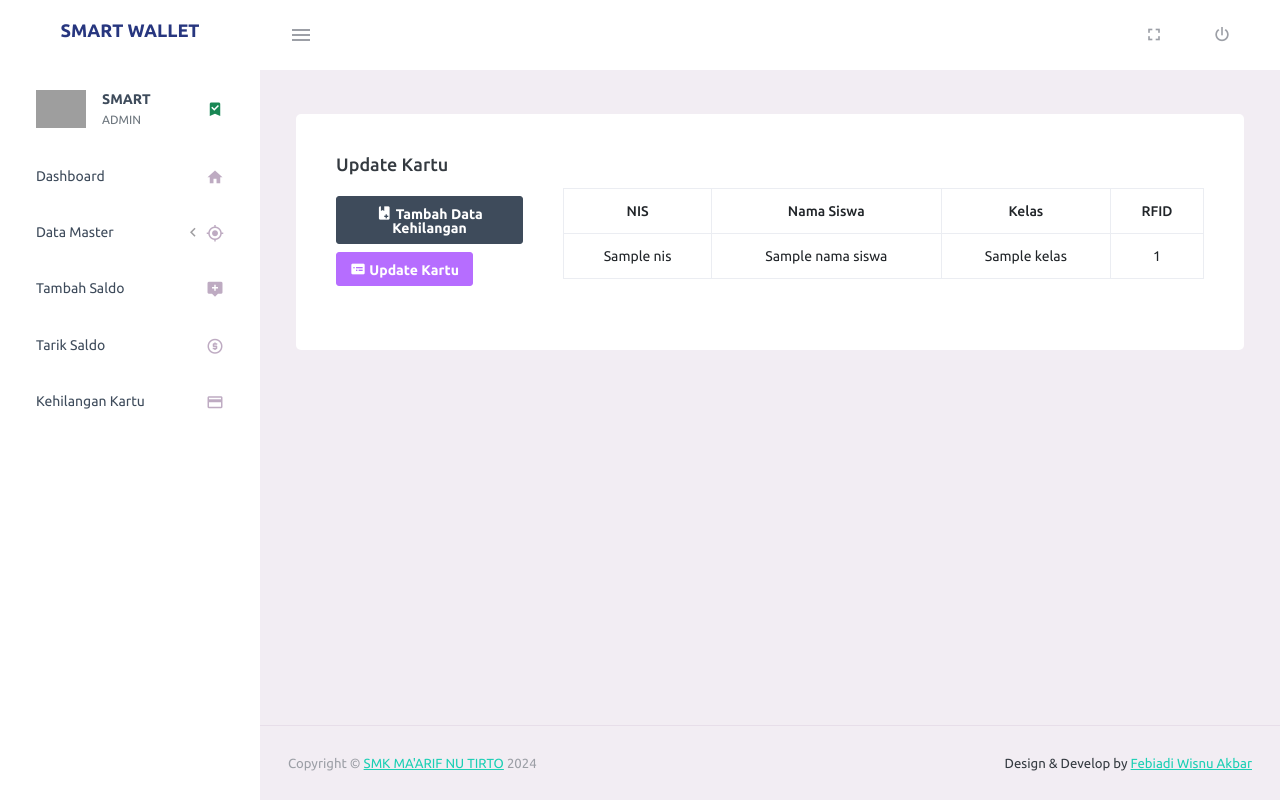
After one commit to fbiakbr/nanowallet, a CodeIgniter 4 app: template app/Views/admin/update_kartu.php in a window 1280 px wide. The commit adds this page. Run offline with PHP 8.4 and a stand-in for CodeIgniter, Linux system fonts and the light colour scheme; the template is opened without the code that fills it: most values are stand-ins (such as "Sample title", 1, 10 or a date in 2020); some libraries are stand-ins or nearby versions; grey boxes are pictures that could not be loaded.

Commit message:
add kehilangan kartu

```diff
--- a/app/Config/App.php
+++ b/app/Config/App.php
@@ -17,7 +17,7 @@ class App extends BaseConfig
      *
      *    http://example.com/
      */
-    public string $baseURL = 'http://localhost/nanowallet/public/';
+    public string $baseURL = 'http://localhost:8080/';
 
     /**
      * Allowed Hostnames in the Site URL other than the hostname in the baseURL.
--- a/app/Views/admin/layout/template.php
+++ b/app/Views/admin/layout/template.php
@@ -108,6 +108,12 @@
                             <i class="mdi mdi-coin menu-icon"></i>
                         </a>
                     </li>
+                    <li class="nav-item">
+                        <a class="nav-link" href="<?= base_url('admin/kehilangan_kartu') ?>">
+                            <span class="menu-title">Kehilangan Kartu</span>
+                            <i class="mdi mdi-credit-card menu-icon"></i>
+                        </a>
+                    </li>
                 </ul>
             </nav>
             <!-- partial -->
--- /dev/null
+++ b/app/Views/admin/update_kartu.php
@@ -0,0 +1,98 @@
+<?= $this->extend('admin/layout/template'); ?>
+<?= $this->section('content'); ?>
+<div class="content-wrapper">
+    <div class="row">
+        <div class="col-md-12 grid-margin stretch-card">
+            <div class="card">
+                <div class="card-body">
+                    <h4 class="card-title">Update Kartu</h4>
+                    <div class="row">
+                        <div class="col-md-3">
+                            <div class="form-group">
+                                <button onclick="tambah_data_kehilangan()" id="btnTambah" class="btn btn-sm mt-2 btn-dark"><i class="mdi mdi-book-plus"></i> Tambah Data Kehilangan</button>
+                                <button onclick="update_kartu()" id="btnUpdate" class="btn btn-sm mt-2 btn-primary"><i class="mdi mdi-card-bulleted"></i> Update Kartu</button>
+                            </div>
+                        </div>
+                        <div class="col-md-9 table-responsive">
+                            <table id="siswa" class="table table-bordered">
+                                <thead class="text-center">
+                                    <tr>
+                                        <th>NIS</th>
+                                        <th>Nama Siswa</th>
+                                        <th>Kelas</th>
+                                        <th>RFID</th>
+                                    </tr>
+                                </thead>
+                                <tbody class="text-center">
+                                    <tr>
+                                        <td><?= $nis ?></td>
+                                        <td><?= $nama_siswa ?></td>
+                                        <td><?= $kelas ?></td>
+                                        <td><?= $rfid ?></td>
+                                    </tr>
+                                </tbody>
+                            </table>
+                        </div>
+                    </div>
+                </div>
+            </div>
+        </div>
+    </div>
+</div>
+<script>
+    let btnUpdate = document.getElementById('btnUpdate');
+    let btnTambah
+
+    function update_kartu() {
+        Swal.fire({
+            title: 'Scan RFID',
+            input: 'text',
+            inputAttributes: {
+                autocapitalize: 'off'
+            },
+            showConfirmButton: false,
+            preConfirm: (newRfid) => {
+                let newRfidValue = newRfid;
+                console.log(newRfidValue);
+                if (!newRfidValue) {
+                    Swal.showValidationMessage('RFID harus diisi')
+                } else if (newRfidValue.length != 10) {
+                    Swal.showValidationMessage('RFID harus 10 digit')
+                } else if (newRfidValue.match(/[^0-9]/)) {
+                    Swal.showValidationMessage('RFID harus angka')
+                } else if (newRfidValue == '<?= $rfid ?>')
+                    Swal.showValidationMessage('RFID tidak boleh sama dengan sebelumnya')
+                else {
+                    $.ajax({
+                        url: '<?= base_url('admin/save_kartu') ?>',
+                        type: 'POST',
+                        data: {
+                            rfid: newRfidValue,
+                            nis: '<?= $nis ?>'
+                        },
+                        success: function(response) {
+                            Swal.fire('Success!', 'Data has been updated.', 'success');
+                        },
+                        error: function(error) {
+                            Swal.fire('Error!', 'There was an error updating the data.', 'error');
+                        }
+                    });
+                }
+            }
+        })
+    }
+
+    function tambah_data_kehilangan() {
+        Swal.fire({
+            title: "Tambah Data Kehilangan?",
+            showCancelButton: true,
+            confirmButtonText: "Ya, Tambah",
+            cancelButtonText: "Batal",
+            preConfirm: (rfid) => {
+                // show confirm button
+
+            }
+        })
+    }
+</script>
+<?= $this->endSection(); ?>
```
Also changed, not shown: app/Controllers/Admin.php (+35 -0 lines), app/Views/admin/kehilangan_kartu.php (added, +76 -0 lines), 3 other files.
